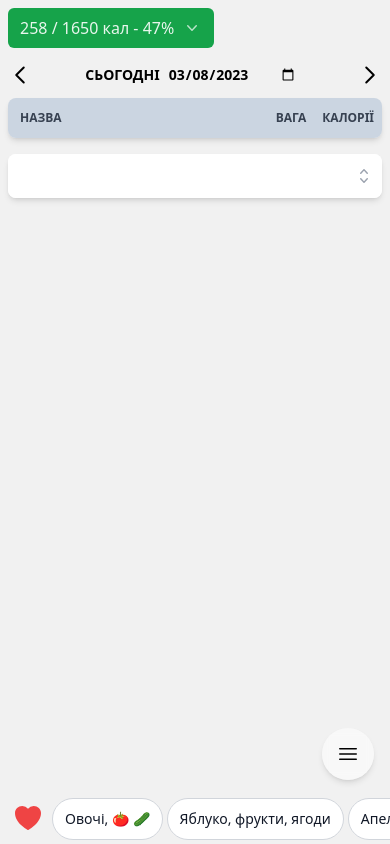
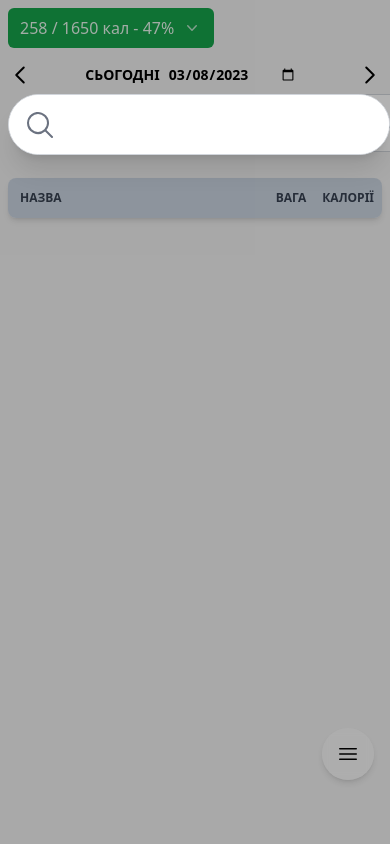
Before and after one commit to bodik87/puzo, a React (Vite) app: page / in a window 390 px wide. Built offline with nearby package versions, Linux system fonts and the light colour scheme.

Commit message:
Work with mobile view

```diff
--- a/src/components/Meal.jsx
+++ b/src/components/Meal.jsx
@@ -47,6 +47,9 @@ export default function Meal({ daylyMeals, lastDishes }) {
         mealId={mealId}
         dishTitle={dishTitle}
       />
+
+      <SearchBox favoriteProducts={favoriteProducts} />
+
       <div className="relative mt-1 mx-2 overflow-y-auto shadow-md rounded-lg">
         <table className="w-full text-sm text-left text-gray-500">
           <thead className="text-xs text-gray-700 uppercase bg-slate-300">
@@ -88,27 +91,6 @@ export default function Meal({ daylyMeals, lastDishes }) {
           </tbody>
         </table>
       </div>
-
-      <SearchBox />
-
-      <div className="flex fixed w-full bottom-1 overflow-hidden">
-        <div className="flex flex-nowrap overflow-x-auto -mb-2 sm:mb-0 pl-3">
-          <div className="mt-1 mr-2">
-            <HeartIcon
-              style={{ fill: "#EF4444" }}
-              className="h-8 w-8 animate-scale"
-            />
-          </div>
-          {favoriteProducts.map((product) => (
-            <div
-              key={product.id}
-              className="whitespace-nowrap text-gray-900 bg-white border border-gray-300 font-medium rounded-full text-sm px-3 py-2.5 mr-1 mb-2 cursor-pointer select-none"
-            >
-              {product.title}
-            </div>
-          ))}
-        </div>
-      </div>
     </>
   );
 }
--- a/src/components/NavMenu.jsx
+++ b/src/components/NavMenu.jsx
@@ -39,7 +39,7 @@ export default function NavMenu() {
         setOpenedNewProduct={setOpenedNewProduct}
       />
 
-      <div className="fixed bottom-16 right-4 text-right z-50">
+      <div className="fixed bottom-16 right-4 text-right z-20">
         <Menu as="div" className="relative inline-block text-left">
           <div>
             <Menu.Button className="bg-white/50 backdrop-blur-sm p-3.5 shadow-md rounded-full">
@@ -55,7 +55,7 @@ export default function NavMenu() {
             leaveFrom="transform opacity-100 scale-100"
             leaveTo="transform opacity-0 scale-95"
           >
-            <Menu.Items className="absolute right-0 bottom-16 min-w-[150px] mt-2 origin-top-right divide-y divide-gray-200 rounded-md bg-white shadow-lg ring-1 ring-black ring-opacity-5 focus:outline-none overflow-hidden">
+            <Menu.Items className="absolute right-0 bottom-16 min-w-[150px] mt-2 origin-top-right divide-y divide-gray-200 rounded-2xl bg-white shadow-lg ring-1 ring-black ring-opacity-5 focus:outline-none overflow-hidden">
               {!home ? (
                 <Link to="/">
                   <Menu.Item>
--- a/src/components/SearchBox.jsx
+++ b/src/components/SearchBox.jsx
@@ -1,12 +1,14 @@
 import { Fragment, useState } from "react";
 import { Combobox, Transition } from "@headlessui/react";
-import { CheckIcon, ChevronUpDownIcon } from "@heroicons/react/20/solid";
+import { ChevronUpDownIcon } from "@heroicons/react/20/solid";
 import { useSelector } from "react-redux";
+import { HeartIcon, MagnifyingGlassIcon } from "@heroicons/react/24/solid";
 
-export default function SearchBox() {
+export default function SearchBox({ favoriteProducts }) {
   const products = useSelector((state) => state.products);
   const [selected, setSelected] = useState("");
   const [query, setQuery] = useState("");
+  const [activeInput, setActiveInput] = useState(true);
 
   const filteredPeople =
     query === ""
@@ -19,21 +21,50 @@ export default function SearchBox() {
         );
 
   return (
-    <div className="px-2 mt-4 w-full md:w-72 z-40">
+    <div className="relative h-20">
+      <Favorites array={favoriteProducts} />
+      <Transition appear show={activeInput} as={Fragment}>
+        <Transition.Child
+          as={Fragment}
+          enter="ease-out duration-300"
+          enterFrom="opacity-0"
+          enterTo="opacity-100"
+          leave="ease-in duration-200"
+          leaveFrom="opacity-100"
+          leaveTo="opacity-0"
+        >
+          <div
+            onClick={() => setActiveInput(false)}
+            className="fixed inset-0 z-40 bg-black bg-opacity-30"
+          />
+        </Transition.Child>
+      </Transition>
+      <div className="px-2 pb-2 w-fit z-50">
         <Combobox value={selected} onChange={setSelected}>
-        <div className="relative mt-1">
-          <div className="relative w-full cursor-default overflow-hidden rounded-lg bg-white text-left shadow-md focus:outline-none sm:text-sm">
+          <div className="absolute top-0 z-50">
+            <Combobox.Button
+              onClick={() => setActiveInput(!activeInput)}
+              className="absolute z-50 inset-y-0 left-0 flex items-center px-4"
+            >
+              <MagnifyingGlassIcon className="w-8 h-8 text-gray-500 cursor-pointer" />
+            </Combobox.Button>
+
+            <div
+              className={`relative ${
+                activeInput ? "w-full shadow-xl" : "w-16"
+              } transition-all overflow-hidden rounded-full bg-white text-left border border-gray-300 focus:outline-none`}
+            >
               <Combobox.Input
-              className="w-full border-none focus:outline-none py-3 pl-3 pr-10 text-sm leading-5 text-gray-900 "
+                className="w-full border-none focus:outline-none py-4 pl-14 pr-10 text-xl leading-5 text-gray-900 "
                 displayValue={(product) => product.title}
                 onChange={(event) => setQuery(event.target.value)}
               />
-            <Combobox.Button className="absolute inset-y-0 right-0 flex items-center pr-2">
+              {/* <Combobox.Button className="absolute inset-y-0 right-0 flex items-center pr-2">
               <ChevronUpDownIcon
-                className="h-5 w-5 text-gray-400"
+              className="h-5 w-5 text-gray-400 cursor-pointer"
               aria-hidden="true"
               />
-            </Combobox.Button>
+            </Combobox.Button> */}
             </div>
             <Transition
               as={Fragment}
@@ -42,9 +73,9 @@ export default function SearchBox() {
               leaveTo="opacity-0"
               afterLeave={() => setQuery("")}
             >
-            <Combobox.Options className="absolute mt-1 max-h-60 w-full overflow-auto rounded-lg bg-white py-1 text-base shadow-lg focus:outline-none sm:text-sm">
+              <Combobox.Options className="absolute z-50 mt-1 max-h-60 w-full overflow-y-auto rounded-3xl bg-white py-2 text-base shadow-lg focus:outline-none sm:text-sm">
                 {filteredPeople.length === 0 && query !== "" ? (
-                <div className="relative cursor-default select-none py-2 px-4 text-gray-700">
+                  <div className="relative cursor-default select-none py-4 px-4 text-gray-700">
                     Нічого не знайдено
                   </div>
                 ) : (
@@ -52,7 +83,7 @@ export default function SearchBox() {
                     <Combobox.Option
                       key={product.id}
                       className={({ active }) =>
-                      `relative cursor-pointer select-none py-2 px-4 ${
+                        `relative cursor-pointer select-none py-4 text-lg px-4 mx-2 rounded-xl ${
                           active ? "bg-blue-600 text-white" : "text-gray-900"
                         }`
                       }
@@ -84,5 +115,29 @@ export default function SearchBox() {
           </div>
         </Combobox>
       </div>
+    </div>
   );
 }
+
+function Favorites({ array }) {
+  return (
+    <div className="absolute w-full top-0 overflow-hidden">
+      <div className="flex flex-nowrap pb-6 md:pb-0 overflow-x-auto pl-20 sm:mb-0">
+        <div className="mt-1 mr-2">
+          <HeartIcon
+            style={{ fill: "#EF4444" }}
+            className="h-12 w-12 animate-scale"
+          />
+        </div>
+        {array.map((product) => (
+          <div
+            key={product.id}
+            className="whitespace-nowrap text-gray-900 bg-white border border-gray-300 font-medium rounded-full px-3 py-4 mr-1 mb-2 cursor-pointer select-none"
+          >
+            {product.title}
+          </div>
+        ))}
+      </div>
+    </div>
+  );
+}
--- a/src/index.css
+++ b/src/index.css
@@ -15,7 +15,7 @@ body {
     @apply w-full px-5 py-3 text-white font-medium flex justify-center items-center rounded-lg transition-all select-none focus:ring-4 focus:outline-none focus:ring-gray-300;
   }
   .menuItem {
-    @apply flex w-full items-center px-6 py-3 select-none whitespace-nowrap;
+    @apply flex w-full items-center px-8 py-4 text-xl select-none whitespace-nowrap;
   }
   .input {
     @apply block w-full border border-gray-300 rounded-lg bg-gray-50 focus:outline-[#4285F4];
```
Lines whose indentation alone changed are shown as unchanged.
